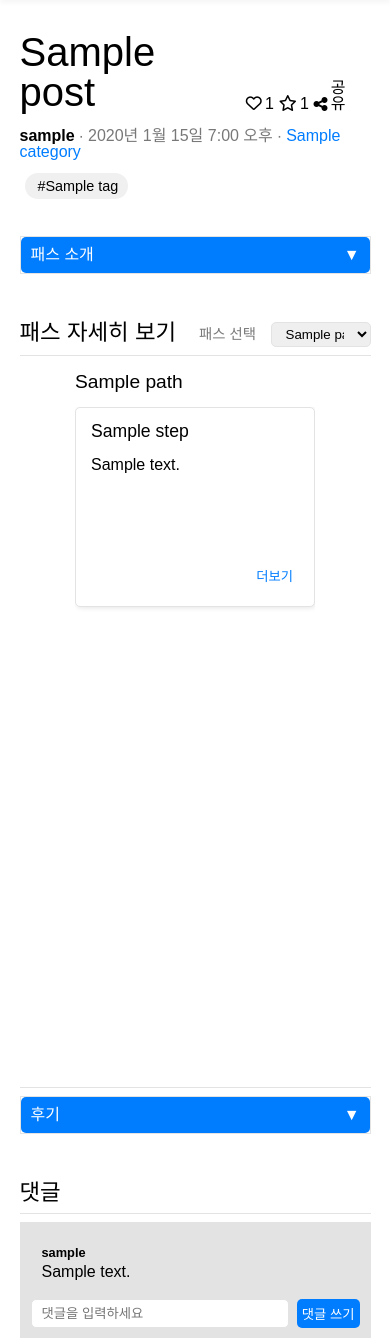
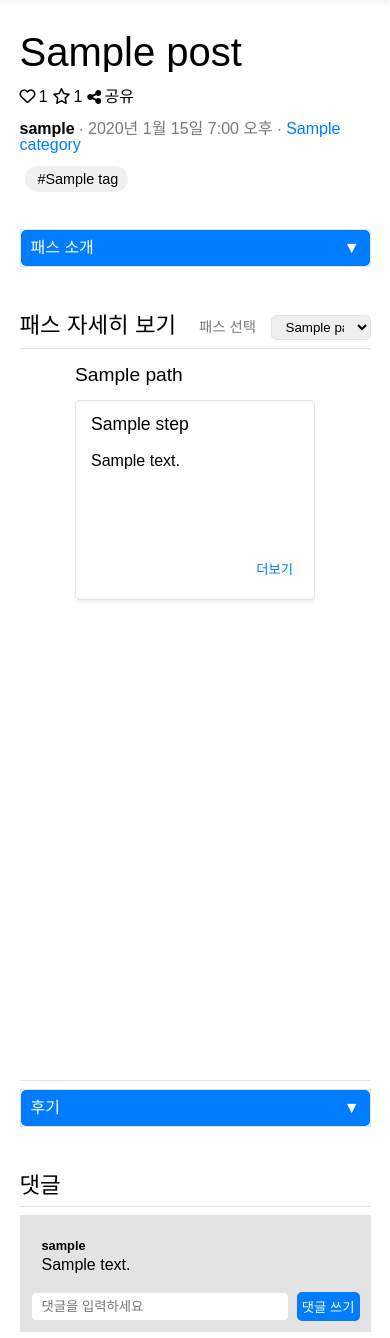
Before and after one commit to junseok44/myPath, a Django app: page /post/00000000-0000-0000-0000-000000000001 in a window 390 px wide. Shown: the part 64-1402 px from the top of the page. Run offline with Django 4.2, Linux system fonts and the light colour scheme; tables that the repository leaves empty hold one stand-in row (values such as "Sample post"); grey boxes marked "Sample" are stand-in pictures; some libraries are stand-ins or nearby versions; some web fonts are replaced.

Commit message:
[design] 글 내용 line-height주기, detail title 반응형시 구겨지지 않도록

```diff
--- a/server/static/post/detail.css
+++ b/server/static/post/detail.css
@@ -19,6 +19,10 @@
 
 .fa-solid.fa-star {
   color: #f39c12;
+}
+
+.detailPage__action-container {
+  display: flex;
 }
 
 .detailPage__action-btn {
@@ -77,11 +81,18 @@
   display: flex;
   margin-right: 0.5rem;
   margin-bottom: 1rem;
+
+  @media screen and (max-width: 600px) {
+    flex-direction: column;
+    gap: 1rem;
+  }
 }
 
 .detailPage__title h2 {
   font-size: 2.5rem;
   margin-right: 1rem;
+  overflow: hidden;
+  text-overflow: ellipsis;
 }
 
 .detailPage__action-btn {
@@ -205,10 +216,12 @@
 .review-container {
   padding: 20px;
   border: 1px solid var(--border-grey);
+  line-height: 1.4rem;
 }
 
 .detailPage__desc {
   flex: 1;
+  line-height: 1.4rem;
 }
 
 @media screen and (max-width: 600px) {
@@ -498,6 +511,8 @@
 }
 
 .detailPage .step__edit-modal .step-detail {
+  line-height: 1.4rem;
+
   @media screen and (max-width: 450px) {
     height: 10rem;
     overflow: auto;
--- a/server/static/post/shared.css
+++ b/server/static/post/shared.css
@@ -81,7 +81,6 @@
   }
 }
 
-
 /* 제작, 편집 페이지
 .writePage__intro {
   display: flex;
@@ -97,7 +96,6 @@
   width: 150px;
   font-size: 1.2rem;
 } */
-
 
 /* 제작, 편집페이지 공통 컴포넌트 반응형 작업 */
 #reviewInput,
@@ -218,12 +216,16 @@
 .detailPage .step-content .title {
   font-size: 1.1rem;
   margin-bottom: 1rem;
+  text-overflow: ellipsis;
+  overflow: hidden;
+  white-space: nowrap;
 }
 
 .detailPage .step-content .desc {
-  max-height: 6rem;
+  max-height: 5.8rem;
   overflow: hidden;
   text-overflow: ellipsis;
+  line-height: 1.4rem;
 }
 
 .col-mode .step:not(:last-child)::before {
--- a/server/static/shared.css
+++ b/server/static/shared.css
@@ -272,8 +272,9 @@ h3 {
 }
 
 .card-description {
-  max-height: 110px;
-  padding: 20px 10px 0px;
+  line-height: 1.4rem;
+  max-height: 90px;
+  padding: 20px 10px 2rem;
   font-size: 0.9rem;
   overflow: hidden;
   white-space: normal;
@@ -349,6 +350,8 @@ h3 {
   max-height: 180px;
   overflow-y: auto;
   word-wrap: break-word;
+  white-space: wrap;
+  line-height: 1.4rem;
 }
 
 .usercard__content::-webkit-scrollbar {
--- a/server/templates/post/detail.html
+++ b/server/templates/post/detail.html
@@ -19,6 +19,7 @@
     <div class="detailPage__intro">
       <div class="detailPage__title">
         <h2>{{post.title}}</h2>
+        <div class="detailPage__action-container">
           <span class="detailPage__action-btn" id="detailPage-likeBtn">
             {% if user.is_authenticated %}
             {% if post.isLiked %}
@@ -59,6 +60,8 @@
             <i class="fa-solid fa-share-nodes"></i>
             공유
           </span>
+        </div>
+
       </div>
       <div class="detailPage__info">
         <div class="detailPage__info-left">
```
Lines whose indentation alone changed are shown as unchanged.
